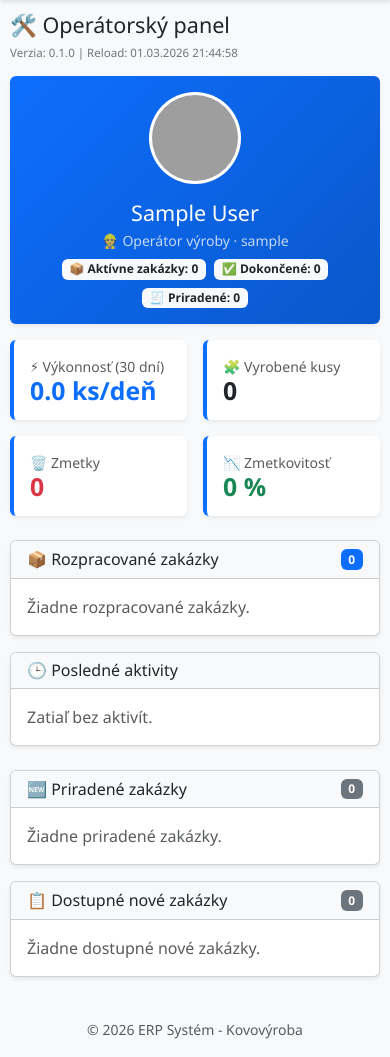
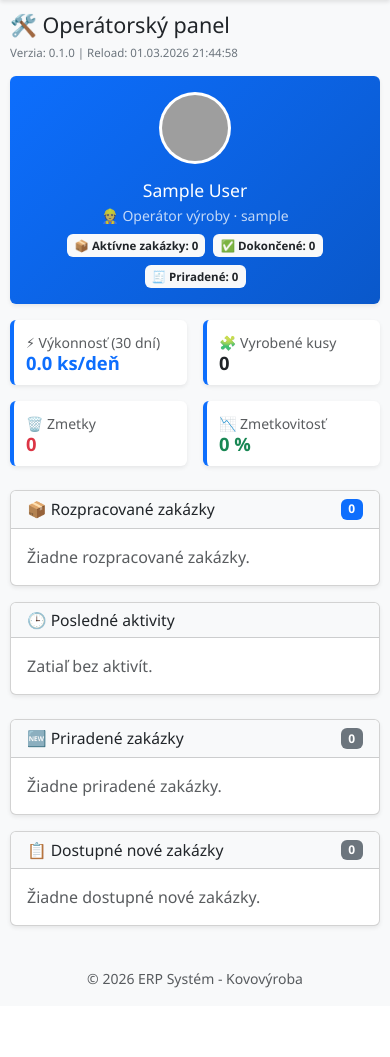
Before and after one commit to smarek830/erp_system, a Django app: page /operator/ in a window 390 px wide. Shown: the part 56-1113 px from the top of the page. After the commit the page ends 1044 px from the top, so only its background shows below. Run offline with Django 5.2, Linux system fonts and the light colour scheme; the visitor is signed in with stand-in values (Sample User, id 1); data that the repository does not hold is empty; grey boxes are pictures that could not be loaded.

Commit message:
feat: enhance dashboard responsiveness and improve session management for machine list

```diff
--- a/core/templates/core/operator/dashboard.html
+++ b/core/templates/core/operator/dashboard.html
@@ -25,6 +25,34 @@
         font-size: 1.55rem;
         font-weight: 700;
         line-height: 1.1;
+    }
+    @media (max-width: 576px) {
+        .operator-avatar {
+            width: 72px;
+            height: 72px;
+        }
+        .operator-profile-card h4 {
+            font-size: 1.1rem;
+        }
+        .operator-profile-card .badge {
+            font-size: 0.72rem;
+            padding: 0.35rem 0.45rem;
+        }
+        .kpi-card .card-body {
+            padding: 0.75rem;
+        }
+        .kpi-value {
+            font-size: 1.15rem;
+        }
+        .card-header h5 {
+            font-size: 0.98rem;
+        }
+        .list-group-item .fw-semibold {
+            font-size: 0.95rem;
+        }
+        .progress {
+            height: 14px;
+        }
     }
 </style>
 {% endblock %}
--- a/core/views.py
+++ b/core/views.py
@@ -499,14 +499,17 @@ def zoznam_strojov(request):
     stroje = Stroj.objects.all().order_by("nazov")
     from .models import OperaciaVyroby
 
-    interval = request.GET.get('interval', 'dni')
+    interval = request.GET.get('interval') or request.session.get('stroje_interval', 'dni')
     if interval not in {'dni', 'tyzdne', 'mesiace'}:
         interval = 'dni'
 
-    rozsah = request.GET.get('rozsah', '30')
+    rozsah = request.GET.get('rozsah') or request.session.get('stroje_rozsah', '30')
     if rozsah not in {'7', '30', '90'}:
         rozsah = '30'
     rozsah_dni = int(rozsah)
+
+    request.session['stroje_interval'] = interval
+    request.session['stroje_rozsah'] = rozsah
 
     now = timezone.now()
     today = now.date()
```
